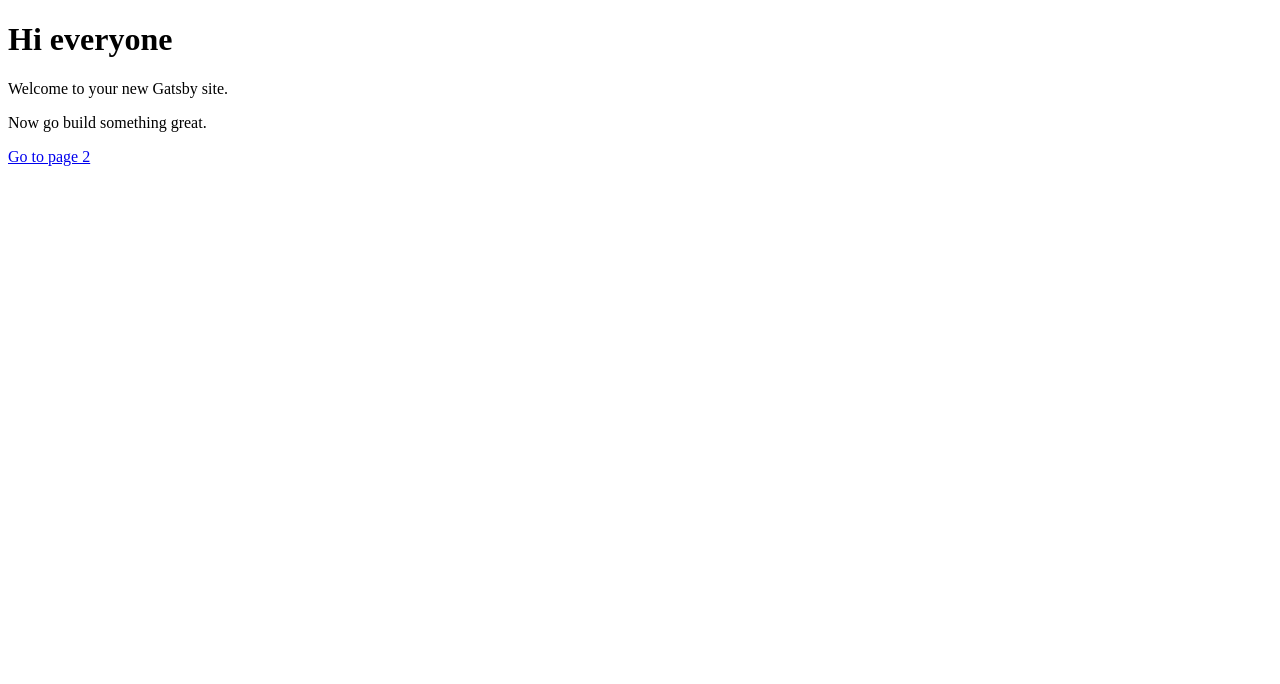
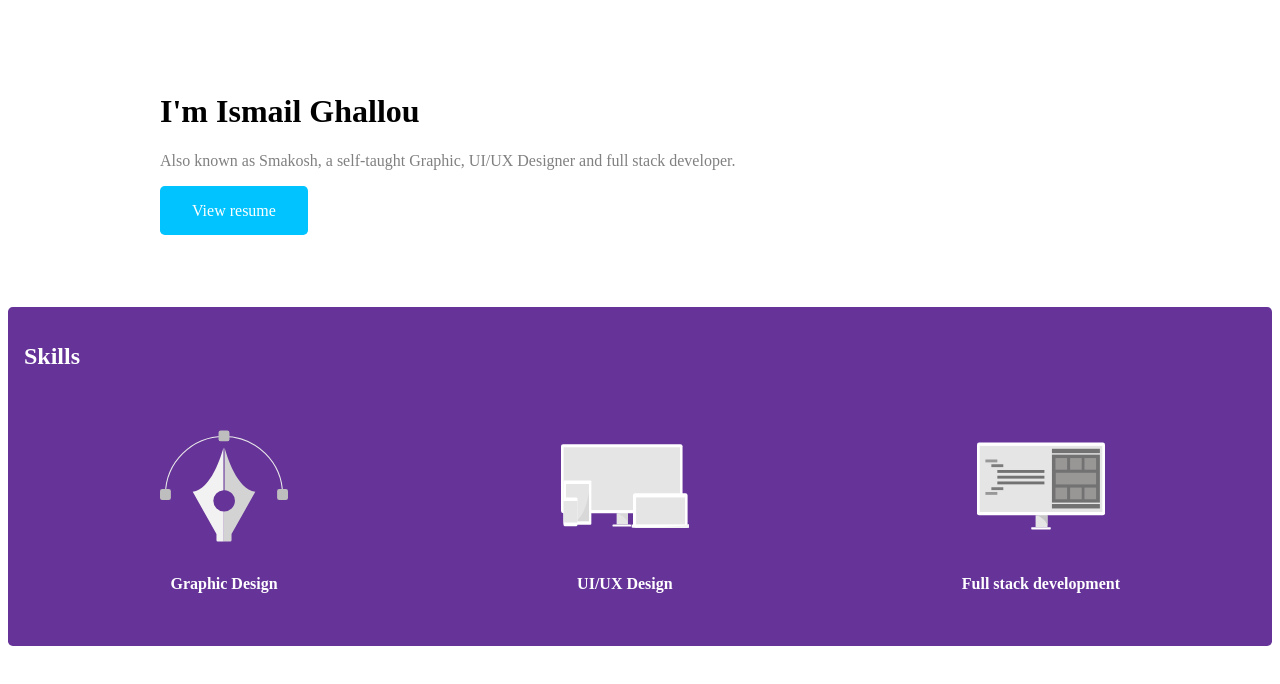
Before and after one commit to smakosh/old-smakosh.com, a Gatsby site: page / in a window 1280 px wide. Built offline with nearby package versions, Linux system fonts and the light colour scheme; Gatsby itself is replaced by a stand-in of ours.

Commit message:
shutting down my laptop to turn on my pc

```diff
--- /dev/null
+++ b/src/components/Intro/index.jsx
@@ -0,0 +1,46 @@
+import React from 'react'
+import Link from 'gatsby-link'
+
+const Intro = () => (
+    <div
+        style={{
+        background: 'white',
+        marginBottom: '1.45rem',
+        }}
+    >
+        <div
+            style={{
+                margin: '0 auto',
+                maxWidth: 960,
+                padding: '4rem 1.0875rem',
+            }}
+        >
+            <h1>
+                I'm Ismail Ghallou
+            </h1>
+            <p
+                style={{
+                    marginBottom: '2rem',
+                    color: 'gray'
+                }}
+            >
+                Also known as Smakosh, a self-taught Graphic, UI/UX Designer
+                and full stack developer.
+            </p>
+            <Link
+                to="/"
+                style={{
+                color: 'white',
+                textDecoration: 'none',
+                padding: '1rem 2rem',
+                background: '#00c3ff',
+                borderRadius: '.3rem'
+                }}
+            >
+                View resume
+            </Link>
+        </div>
+    </div>
+)
+
+export default Intro
--- /dev/null
+++ b/src/components/Skill/index.jsx
@@ -0,0 +1,19 @@
+import React from 'react'
+
+const Skill = (props) => (
+    <div style={{ textAlign: 'center' }}>
+        <img
+            src={props.icon}
+            alt={props.icon}
+            style={{
+                height: '8rem',
+                width: '8rem'
+            }}
+        />
+        <h4>
+            {props.title}
+        </h4>
+    </div>
+)
+
+export default Skill
--- /dev/null
+++ b/src/components/Skills/index.jsx
@@ -0,0 +1,47 @@
+import React from 'react'
+import Skill from '../Skill'
+
+import Graphic from '../../assets/images/graphic.svg'
+import UserInterface from '../../assets/images/ui.svg'
+import Webdev from '../../assets/images/webdev.svg'
+
+const Skills = () => (
+    <div
+        style={{
+        background: '#663399',
+        marginBottom: '1.45rem',
+        borderRadius: '.3rem',
+        color: 'white',
+        padding: '1rem 1rem 0 1rem'
+        }}
+    >
+        <h2>
+            Skills
+        </h2>
+        <div
+            style={{
+                margin: '0 auto',
+                maxWidth: 960,
+                padding: '2rem 1.0875rem',
+                display: 'flex',
+                justifyContent: 'space-between',
+                alignItems: 'center'
+            }}
+        >
+            <Skill
+                title="Graphic Design"
+                icon={Graphic}
+            />
+            <Skill
+                title="UI/UX Design"
+                icon={UserInterface}
+            />
+            <Skill
+                title="Full stack development"
+                icon={Webdev}
+            />
+        </div>
+    </div>
+)
+
+export default Skills
--- a/src/layouts/index.scss
+++ b/src/layouts/index.scss
@@ -1,3 +1,5 @@
+@import url("https://fonts.googleapis.com/css?family=Roboto:300,300i,400,400i,500,500i,700,700i");
+
 html {
   font-family: sans-serif;
   -ms-text-size-adjust: 100%;
@@ -198,7 +200,7 @@ html {
 }
 body {
   color: hsla(0, 0%, 0%, 0.8);
-  font-family: georgia, serif;
+  font-family: 'Roboto', sans-serif;
   font-weight: normal;
   word-wrap: break-word;
   font-kerning: normal;
--- a/src/pages/index.js
+++ b/src/pages/index.js
@@ -1,12 +1,12 @@
 import React from 'react'
-import Link from 'gatsby-link'
+
+import Intro from '../components/Intro'
+import Skills from '../components/Skills'
 
 const IndexPage = () => (
   <div>
-    <h1>Hi everyone</h1>
-    <p>Welcome to your new Gatsby site.</p>
-    <p>Now go build something great.</p>
-    <Link to="/page-2/">Go to page 2</Link>
+    <Intro />
+    <Skills />
   </div>
 )
 
```
Also changed, not shown: src/components/Work/index.jsx (added, +34 -0 lines), src/assets/images/graphic.svg (added), src/assets/images/ui.svg (added), src/assets/images/webdev.svg (added).
